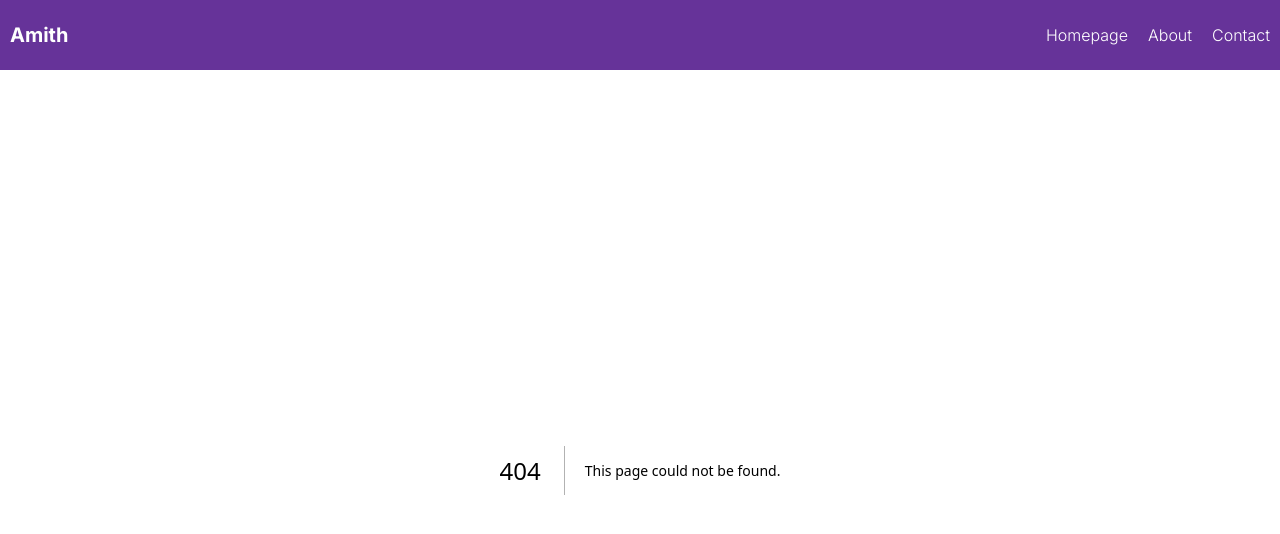
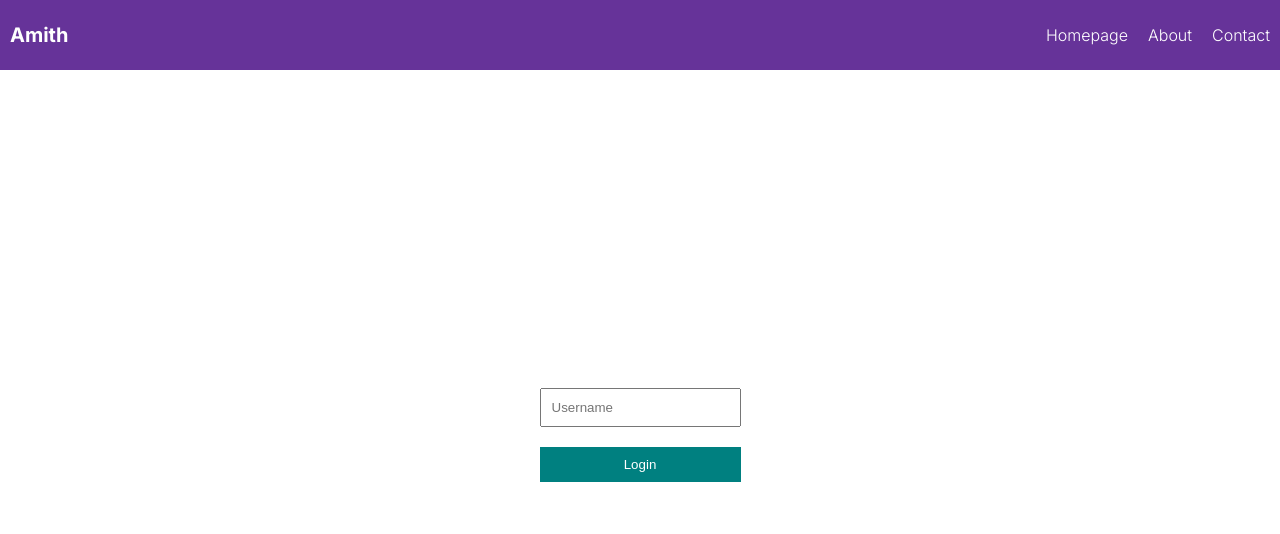
Before and after one commit to AmithBV0606/TypeScript-React-Next.js, a Next.js app in the folder typescript-with-react-nextjs/: page /4-usestate-example in a window 1280 px wide. Before the commit this address had no page. Shown: the top 534 px of the page. Built offline with nearby package versions, Linux system fonts and the light colour scheme.

Commit message:
TypeScript React useState types.

```diff
--- /dev/null
+++ b/typescript-with-react-nextjs/src/app/4-usestate-example/page.tsx
@@ -0,0 +1,42 @@
+"use client";
+
+import React, { useState } from "react";
+
+type UserType = {
+  sessionId: number;
+  name: string;
+};
+
+const page = () => {
+  const [username, setUsername] = useState("");
+  const [user, setUser] = useState<UserType | null>(null);
+  // OR
+  // const [user, setUser] = useState<UserType>();
+
+  const handleChange = (e: React.ChangeEvent<HTMLInputElement>) => {
+    setUsername(e.target.value);
+  };
+
+  const handleClick = (e: React.MouseEvent<HTMLButtonElement>) => {
+    e.preventDefault();
+    setUser({
+      name: username,
+      sessionId: Math.random(),
+    });
+  };
+
+  return (
+    <div className="useStateExample">
+      {user ? (
+        `${user.name} logged in!!`
+      ) : (
+        <form>
+          <input type="text" placeholder="Username" onChange={handleChange} />
+          <button onClick={handleClick}>Login</button>
+        </form>
+      )}
+    </div>
+  );
+};
+
+export default page;
```
